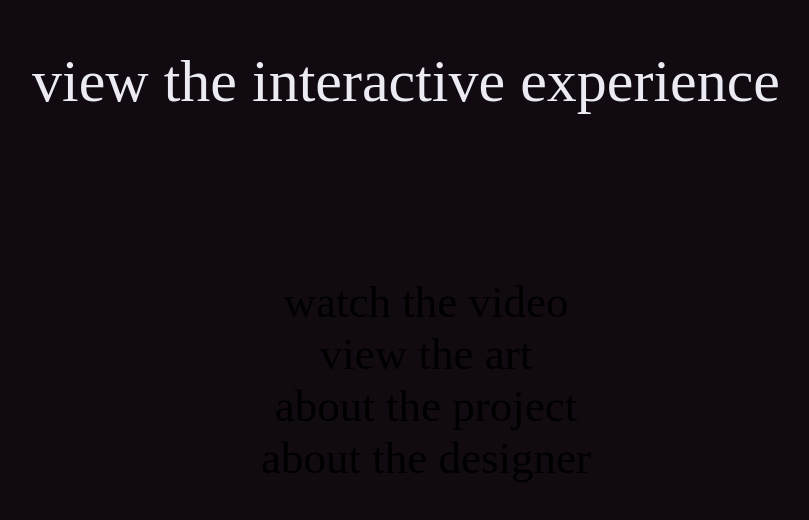
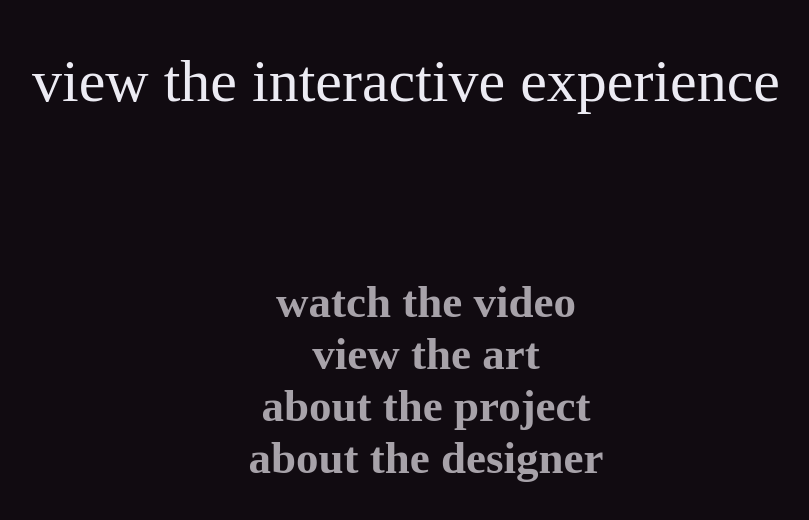
Before and after one commit to cindella204/one-year-of-big, a plain HTML site: page index.html in a window 1280 px wide. Shown: the part 282-802 px from the top of the page, without its empty margins (234-1043 px from the left). Drawn offline with Linux system fonts and the light colour scheme; a web font is replaced by a local one.

Commit message:
index changes

```diff
--- a/index.html
+++ b/index.html
@@ -11,10 +11,10 @@
 	<div id="start">
 	<h1 id="big-start">view the interactive experience</h1>
 	<ul>
-		<li>watch the video</li>
-		<li>view the art</li>
-		<li>about the project</li>
-		<li>about the designer</li>
+		<li><a href="/watch-the-video.html">watch the video</a></li>
+		<li><a href="/view-the-art.html">view the art</a></li>
+		<li><a href="/about-the-project.html">about the project</a></li>
+		<li><a href="/about-the-designer.html">about the designer</a></li>
 	</ul>
 	</div>
 </body>
--- a/static.css
+++ b/static.css
@@ -107,6 +107,7 @@ div {
 }
 
 #big-start {
+	color: #ecebf3;
 	font-size: 60px;
 	padding-bottom: 115px;
 	letter-spacing: normal;
```
